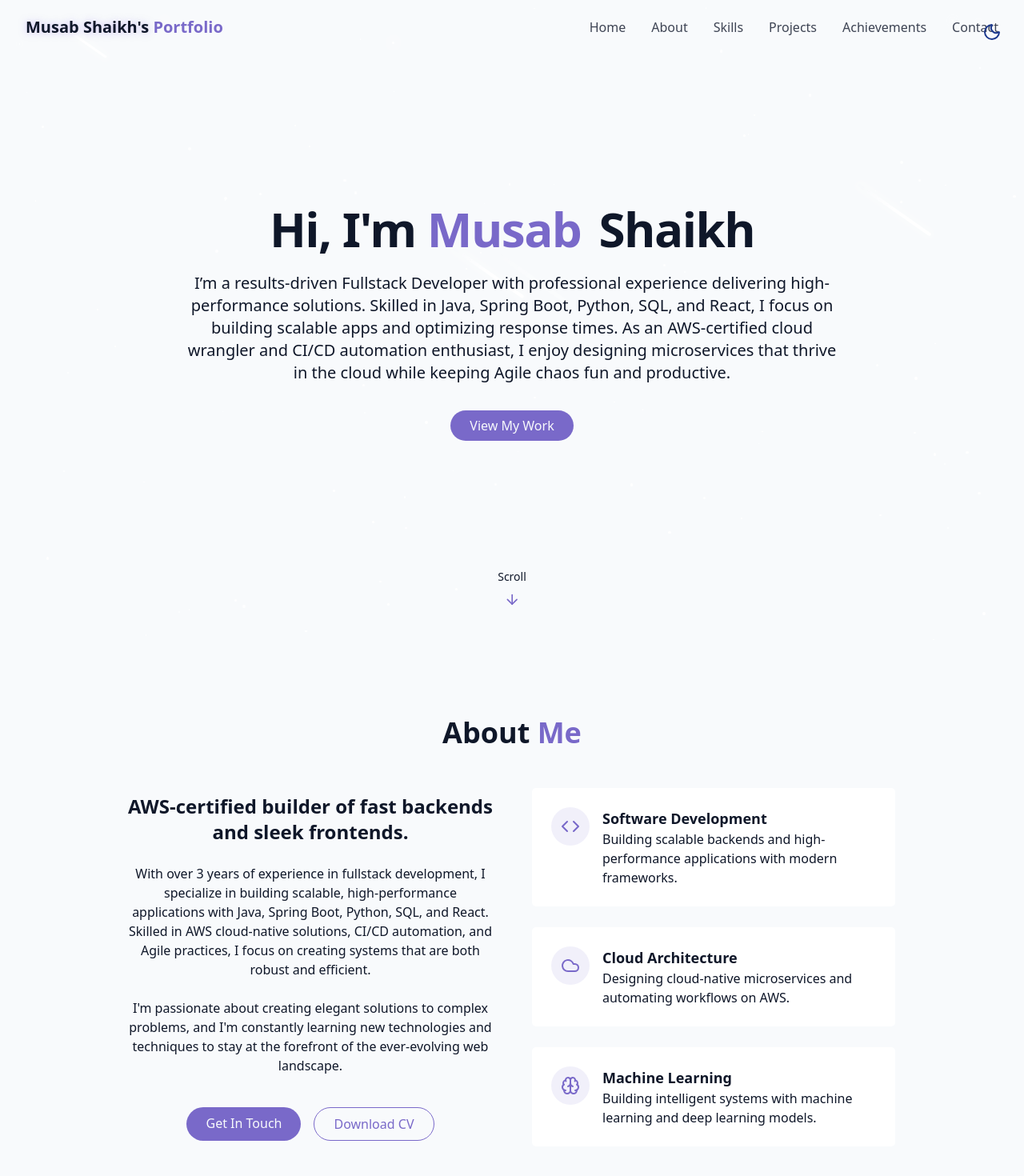
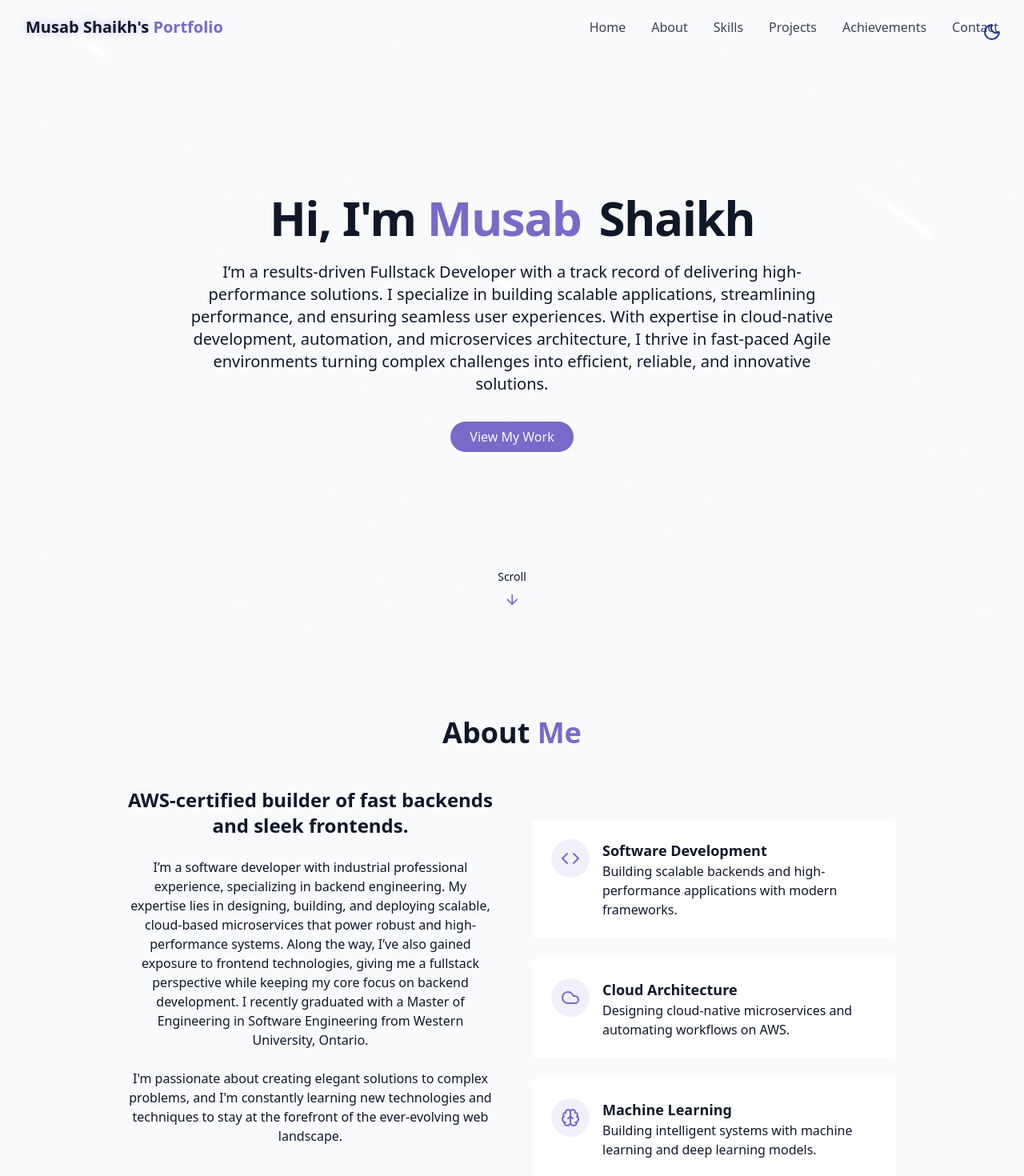
Before and after one commit to musab702/my-portfolio-new, a React (Vite) app: page / in a window 1280 px wide. Shown: the top 1470 px of the page at 80% size. Built offline with nearby package versions, Linux system fonts and the light colour scheme.

Commit message:
fixed hero and about

```diff
--- a/src/components/AboutSection.jsx
+++ b/src/components/AboutSection.jsx
@@ -16,8 +16,7 @@ export const AboutSection = () => {
             </h3>
 
             <p className="text-muted-foreground">
-              With over 3 years of experience in fullstack development, I specialize in building scalable, high-performance applications with Java, Spring Boot, Python, SQL, and React. Skilled in AWS cloud-native solutions, CI/CD automation, and Agile practices, I focus on creating systems that are both robust and efficient.
-            </p>
+                I’m a software developer with industrial professional experience, specializing in backend engineering. My expertise lies in designing, building, and deploying scalable, cloud-based microservices that power robust and high-performance systems. Along the way, I’ve also gained exposure to frontend technologies, giving me a fullstack perspective while keeping my core focus on backend development. I recently graduated with a Master of Engineering in Software Engineering from Western University, Ontario.            </p>
 
             <p className="text-muted-foreground">
               I'm passionate about creating elegant solutions to complex
--- a/src/components/HeroSection.jsx
+++ b/src/components/HeroSection.jsx
@@ -21,8 +21,7 @@ export const HeroSection = () => {
           </h1>
 
           <p className="text-lg md:text-xl text-muted-foreground max-2-2xl mx-auto opacity-0 animate-fade-in-delay-3">
-              I’m a results-driven Fullstack Developer with professional experience delivering high-performance solutions. Skilled in Java, Spring Boot, Python, SQL, and React, I focus on building scalable apps and optimizing response times. As an AWS-certified cloud wrangler and CI/CD automation enthusiast, I enjoy designing microservices that thrive in the cloud while keeping Agile chaos fun and productive.
-          </p>
+              I’m a results-driven Fullstack Developer with a track record of delivering high-performance solutions. I specialize in building scalable applications, streamlining performance, and ensuring seamless user experiences. With expertise in cloud-native development, automation, and microservices architecture, I thrive in fast-paced Agile environments turning complex challenges into efficient, reliable, and innovative solutions.          </p>
 
           <div className="pt-4 opacity-0 animate-fade-in-delay-4">
             <a href="#projects" className="cosmic-button">
```
